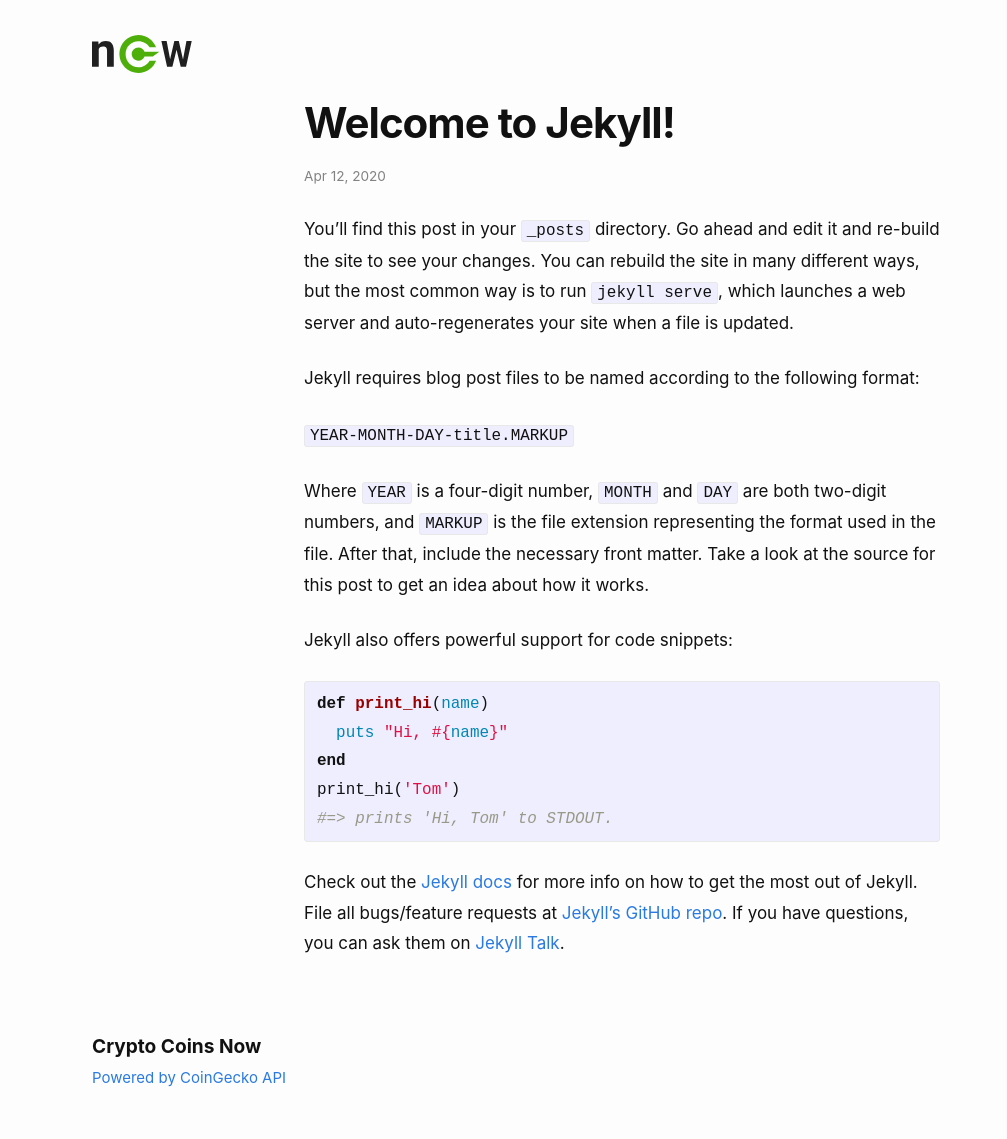
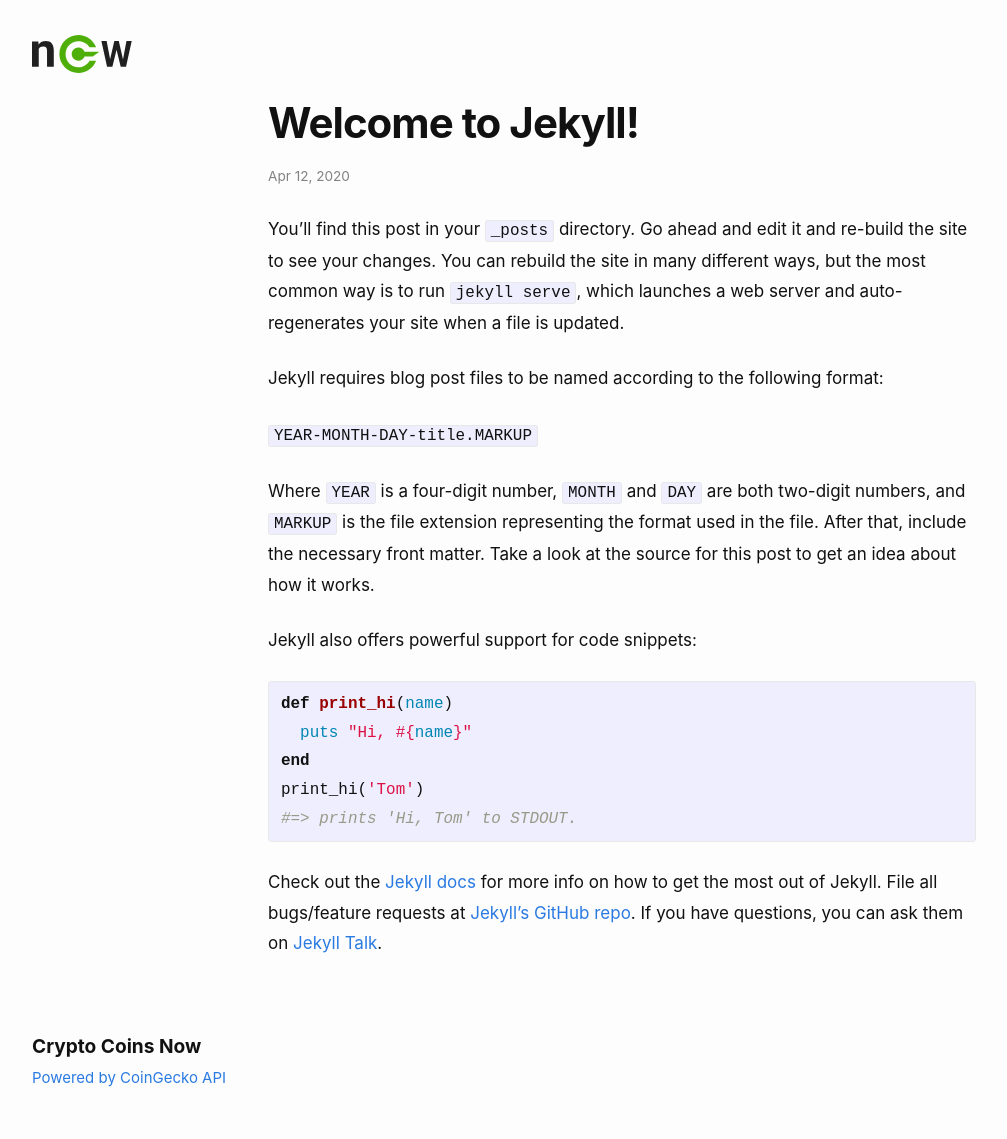
Before and after one commit to fakecoinbase/alexmsantosslashcoins, a Jekyll site: the page built from _posts/2020-04-12-welcome-to-jekyll.markdown, in a window 1280 px wide. Shown: the whole page, without its empty margins (18-1025 px from the left). Built offline with Jekyll 4.4.1, drawn with Linux system fonts in a browser that asks for light colours.

Commit message:
change largemax breakpoint

```diff
--- a/_layouts/home.html
+++ b/_layouts/home.html
@@ -122,7 +122,7 @@
         <a href="https://www.coingecko.com/en/coins/bitcoin-cash" target="_blank">
           <header class="card-header">
             <figure class="image">
-              <img src="https://assets.coingecko.com/coins/images/7895/large/B_GPCvVG_400x400.jpg">
+              <img src="https://assets.coingecko.com/coins/images/780/large/bitcoin_cash.png">
               <figcaption>
                 <h1>Bitcoin Cash</h1>
                 <p>BCH</p>
--- a/_sass/minima.scss
+++ b/_sass/minima.scss
@@ -29,7 +29,7 @@
 $small:				"( min-width: 340px )";
 $medium:			"( min-width: 830px )";
 $large:				"( min-width: 1160px )";
-$large-max:			"( min-width: 1380px )";
+$large-max:			"( min-width: 1250px )";
 
 $up-color:			#4eaf0a;
 $down-color:		#e15241;
--- a/assets/js/scripts.js
+++ b/assets/js/scripts.js
@@ -20,13 +20,10 @@
   headers: myHeaders,
 };
 
-var myRequest = new Request(url);
-
 function loadCoins() {
   fetch(url, myInit)
   .then(response => response.json())
   .then(data => {
-
     for (i = 0; i < data.length; ++i) {
         liPrice[i].textContent = '€' + data[i].current_price;
         liChange24h[i].textContent = data[i].price_change_24h.toFixed(2) + '€ /24h';
```
